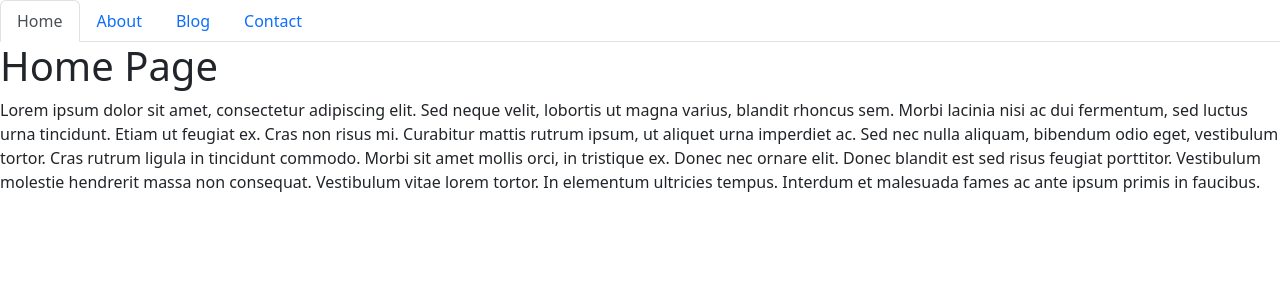
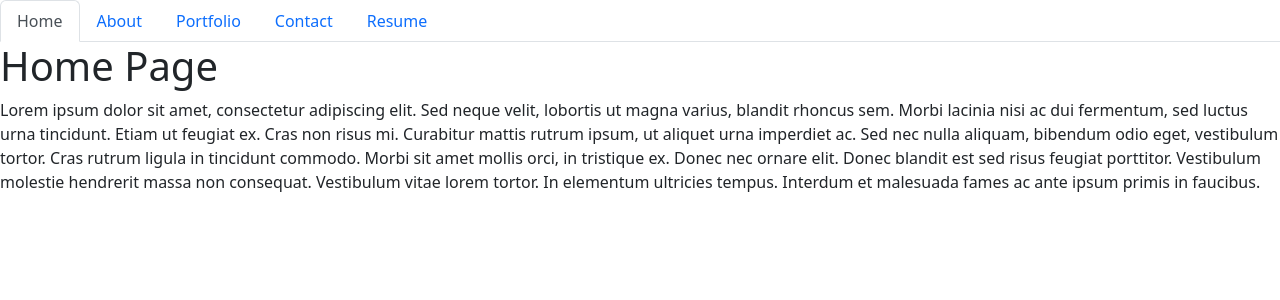
Before and after one commit to siddz415/My-React-Portfolio, a React (Create React App) app in the folder 00-sandbox/: page / in a window 1280 px wide. Shown: the top 300 px of the page. Built offline with nearby package versions, Linux system fonts and the light colour scheme.

Commit message:
created resume.js footer.js assets folder for images and styles folder for css styling

```diff
--- a/00-sandbox/src/components/NavTabs.js
+++ b/00-sandbox/src/components/NavTabs.js
@@ -1,7 +1,9 @@
 import React from 'react';
-
+// import "../styles/NavTabs.css";
+// import reorderIcon from "@material-ui/icons/Reorder"
 // Here we are using object destructuring assignment to pluck off our variables from the props object
 // We assign them to their own variable names
+
 function NavTabs({ currentPage, handlePageChange }) {
   return (
     <ul className="nav nav-tabs">
@@ -28,12 +30,12 @@ function NavTabs({ currentPage, handlePageChange }) {
       </li>
       <li className="nav-item">
         <a
-          href="#blog"
-          onClick={() => handlePageChange('Blog')}
+          href="#portfolio"
+          onClick={() => handlePageChange('Portfolio')}
           // Check to see if the currentPage is `Blog`, and if so we use the active link class from bootstrap. Otherwise, we set it to a normal nav-link
-          className={currentPage === 'Blog' ? 'nav-link active' : 'nav-link'}
+          className={currentPage === 'Portfolio' ? 'nav-link active' : 'nav-link'}
         >
-          Blog
+          Portfolio
         </a>
       </li>
       <li className="nav-item">
@@ -46,6 +48,16 @@ function NavTabs({ currentPage, handlePageChange }) {
           Contact
         </a>
       </li>
+      <li className="nav-item">
+        <a
+          href="#resume"
+          onClick={() => handlePageChange('Resume')}
+          // Check to see if the currentPage is `Contact`, and if so we use the active link class from bootstrap. Otherwise, we set it to a normal nav-link
+          className={currentPage === 'Resume' ? 'nav-link active' : 'nav-link'}
+        >
+          Resume
+        </a>
+      </li>
     </ul>
   );
 }
--- a/00-sandbox/src/components/PortfolioContainer.js
+++ b/00-sandbox/src/components/PortfolioContainer.js
@@ -2,8 +2,9 @@ import React, { useState } from 'react';
 import NavTabs from './NavTabs';
 import Home from './pages/Home';
 import About from './pages/About';
-import Blog from './pages/Blog';
+import Portfolio from './pages/Portfolio';
 import Contact from './pages/Contact';
+import Resume from './pages/Resume';
 
 export default function PortfolioContainer() {
   const [currentPage, setCurrentPage] = useState('Home');
@@ -16,10 +17,14 @@ export default function PortfolioContainer() {
     if (currentPage === 'About') {
       return <About />;
     }
-    if (currentPage === 'Blog') {
-      return <Blog />;
+    if (currentPage === 'Portfolio') {
+      return <Portfolio />;
     }
-    return <Contact />;
+
+    if (currentPage === 'Contact') {
+      return <Contact />;
+    }
+    return <Resume />;
   };
 
   const handlePageChange = (page) => setCurrentPage(page);
--- a/00-sandbox/src/components/pages/Contact.js
+++ b/00-sandbox/src/components/pages/Contact.js
@@ -1,5 +1,5 @@
 import React from 'react';
-
+// import '../styles/contact.css';
 export default function Contact() {
   return (
     <div>
--- a/00-sandbox/src/components/pages/Blog.js
+++ b/00-sandbox/src/components/pages/Portfolio.js
@@ -1,6 +1,6 @@
 import React from 'react';
 
-export default function Blog() {
+export default function Portfolio() {
   return (
     <div>
       <h1>Blog Page</h1>
--- /dev/null
+++ b/00-sandbox/src/components/pages/Resume.js
@@ -0,0 +1,14 @@
+import React from "react";
+// import '../styles/resume.css';
+
+function Resume() {
+    return (
+        <div className="resume-container">
+            <h1 className="title">Resume</h1>
+
+            <a className="link" href="">Download Resume</a>
+        </div>
+    )
+}
+
+export default Resume;
```
Also changed, not shown: 00-sandbox/src/components/Footer.js (added, +19 -0 lines).
